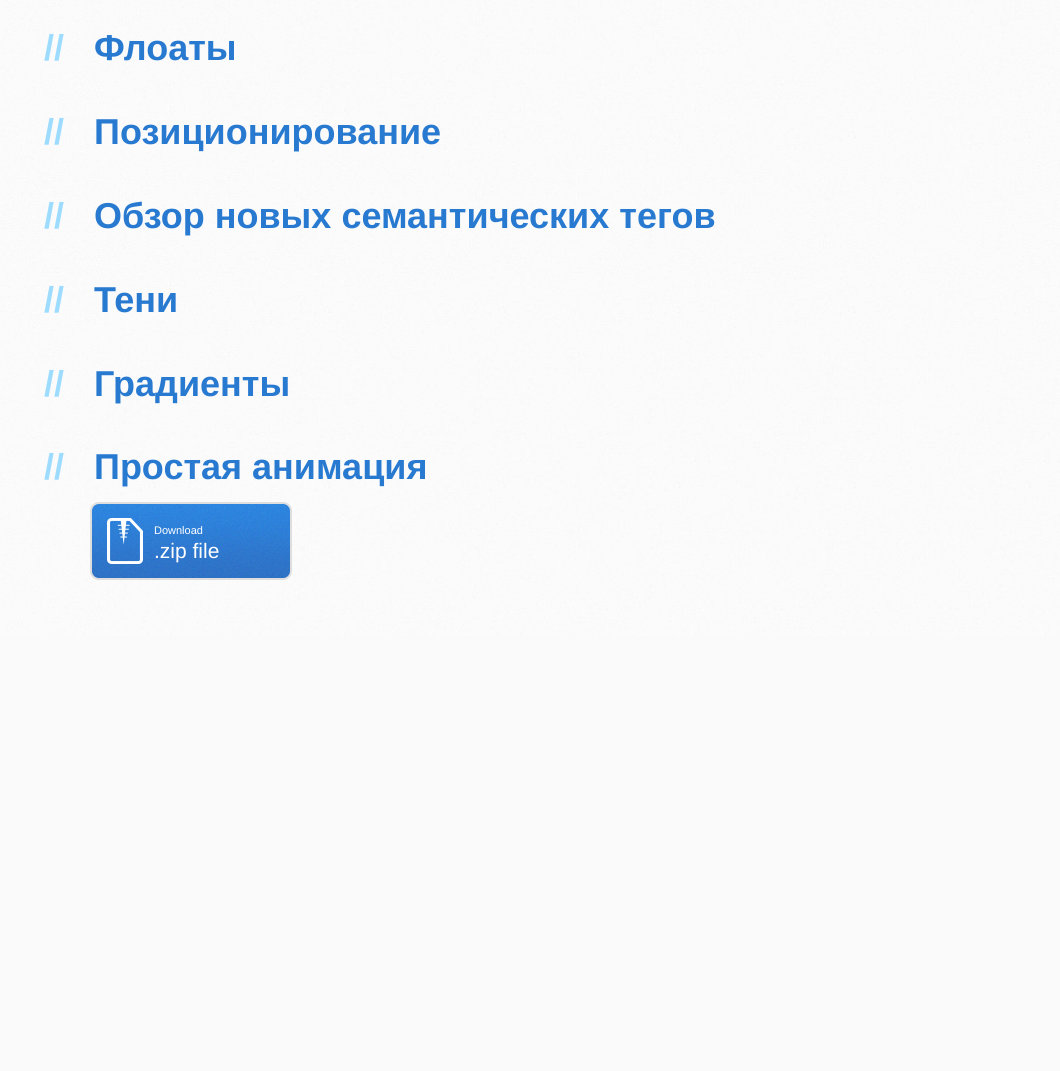
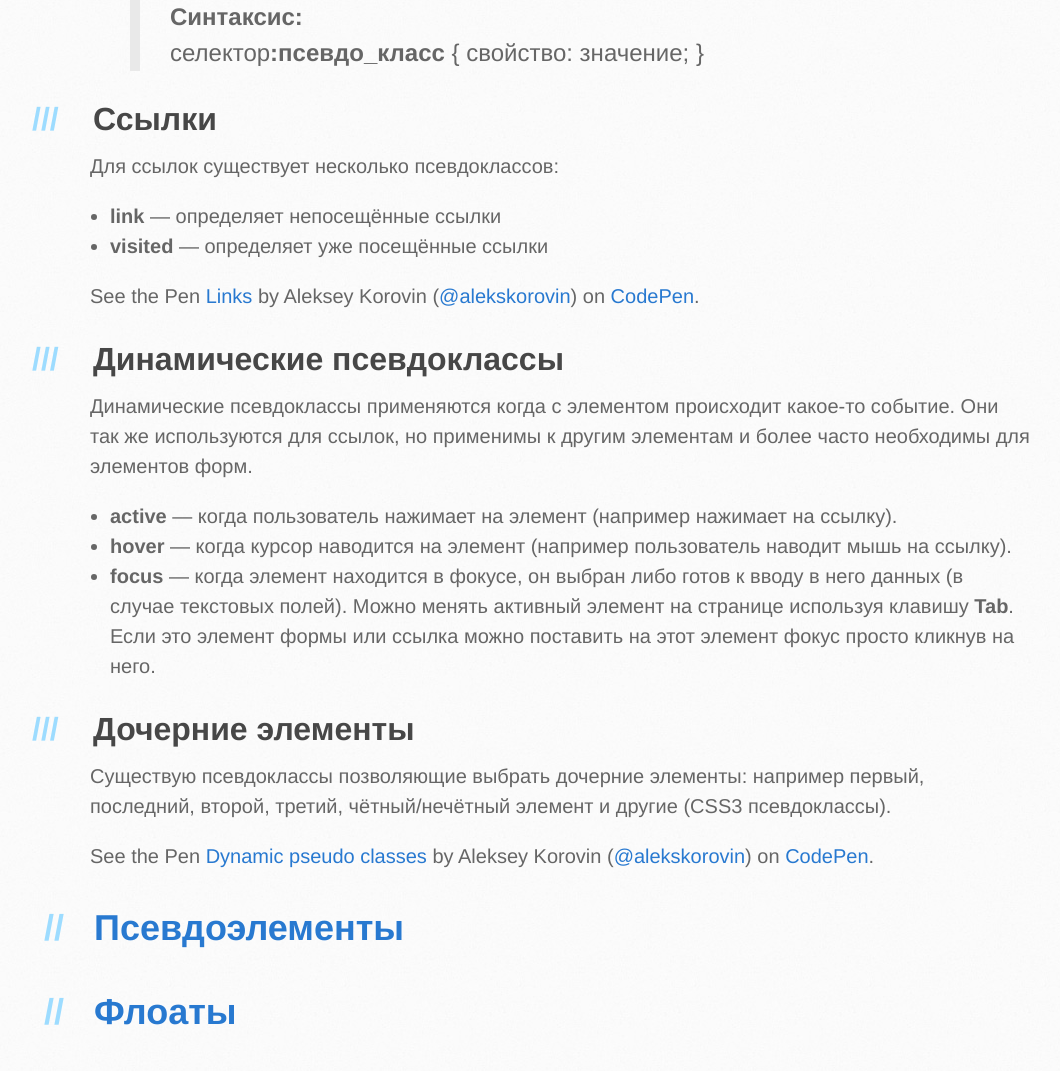
Before and after one commit to alekskorovin/pseudo-positioning-semantic-animation, a plain HTML site: page index.html in a window 1280 px wide. Shown: the part 715-1786 px from the top of the page, without its empty margins (80-1140 px from the left). Before the commit the page ends 1351 px from the top, so only its background shows below. Drawn offline with Linux system fonts and the light colour scheme; a script that the page names is missing.

Commit message:
added part of pseudoclasses

```diff
--- a/index.html
+++ b/index.html
@@ -35,7 +35,29 @@
                 <a id="pseudoclasses" class="anchor" href="#pseudoclasses" aria-hidden="true"><span aria-hidden="true"
                                                                                   class="octicon octicon-link"></span>Псевдоклассы</a>
             </h2>
+            <p><b>Псевдоклассы</b> определяют состояние элемента выбранного селектором. Псевдокласс ставится после класса вместе с двоеточием.</p>
+            <blockquote>
+                <b>Синтаксис:</b>
+                селектор<strong>:псевдо_класс</strong> { свойство: значение; }
+            </blockquote>
+            <h3>Ссылки</h3>
+            <p>Для ссылок существует несколько псевдоклассов:</p>
+            <ul>
+                <li><b>link</b> &mdash; определяет непосещённые ссылки</li>
+                <li><b>visited</b> &mdash; определяет уже посещённые ссылки</li>
+            </ul>
+            <p data-height="178" data-theme-id="0" data-slug-hash="JRbLWv" data-default-tab="css,result" data-user="alekskorovin" data-embed-version="2" data-editable="true" class="codepen">See the Pen <a href="http://codepen.io/alekskorovin/pen/JRbLWv/">Links</a> by Aleksey Korovin (<a href="http://codepen.io/alekskorovin">@alekskorovin</a>) on <a href="http://codepen.io">CodePen</a>.</p>
+            <h3>Динамические псевдоклассы</h3>
+            <p>Динамические псевдоклассы применяются когда с элементом происходит какое-то событие. Они так же используются для ссылок, но применимы к другим элементам и более часто необходимы для элементов форм.</p>
+            <ul>
+                <li><b>active</b> &mdash; когда пользователь нажимает на элемент (например нажимает на ссылку).</li>
+                <li><b>hover</b> &mdash; когда курсор наводится на элемент (например пользователь наводит мышь на ссылку).</li>
+                <li><b>focus</b> &mdash; когда элемент находится в фокусе, он выбран либо готов к вводу в него данных (в случае текстовых полей). Можно менять активный элемент на странице используя клавишу <b>Tab</b>. Если это элемент формы или ссылка можно поставить на этот элемент фокус просто кликнув на него.</li>
+            </ul>
+            <h3>Дочерние элементы</h3>
+            <p>Существую псевдоклассы позволяющие выбрать дочерние элементы: например первый, последний, второй, третий, чётный/нечётный элемент и другие (CSS3 псевдоклассы).</p>
 
+            <p data-height="400" data-theme-id="0" data-slug-hash="bwBvaE" data-default-tab="css,result" data-user="alekskorovin" data-embed-version="2" data-editable="true" class="codepen">See the Pen <a href="http://codepen.io/alekskorovin/pen/bwBvaE/">Dynamic pseudo classes</a> by Aleksey Korovin (<a href="http://codepen.io/alekskorovin">@alekskorovin</a>) on <a href="http://codepen.io">CodePen</a>.</p>
 
             <h2>
                 <a id="pseudoelements" class="anchor" href="#pseudoelements" aria-hidden="true"><span aria-hidden="true"
```
